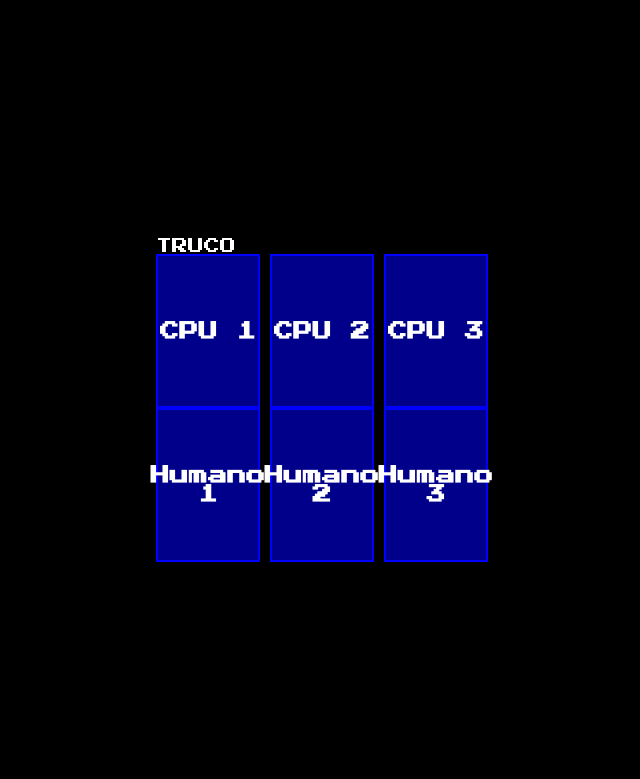
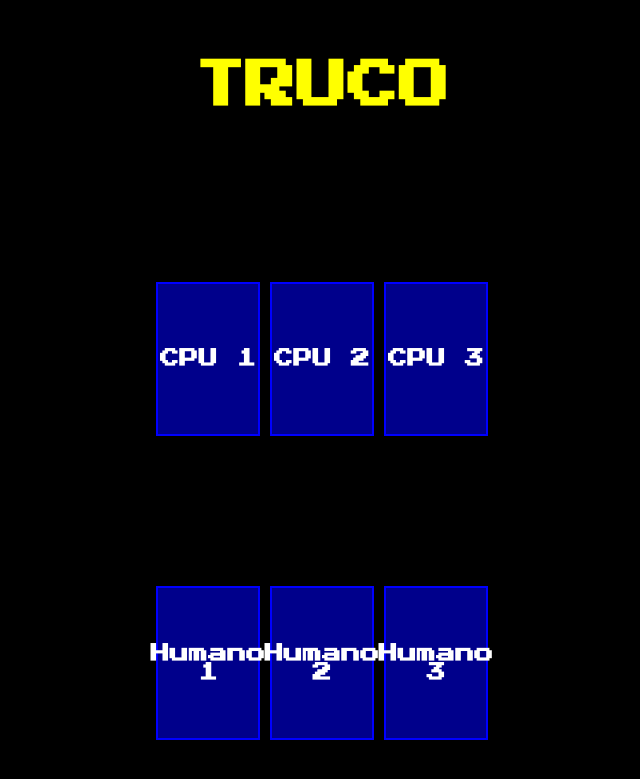
Before and after one commit to gustavojavier7/truco, a PHP site: page /index2.html in a window 1280 px wide. Shown: the top 779 px of the page, without its empty margins (318-958 px from the left). Run offline with PHP 8.4, Linux system fonts and the light colour scheme.

Commit message:
Update styles.css

```diff
--- a/styles.css
+++ b/styles.css
@@ -12,21 +12,20 @@ body {
     min-height: 100vh; /* Asegura que el body ocupa toda la altura */
 }
 
-.coin-slot {
-    background-color: #8B4513;
-    border: 0.2vw solid #A0522D;
-    color: black;
-    padding: 1vw;
-    text-align: center;
-    cursor: pointer;
-    font-size: 1.5vw;
-    margin: 10px auto; /* Centrar horizontalmente */
+.tablero {
+    display: flex; /* Organiza el contenido en columnas */
+    flex-direction: column; /* Dirección de los elementos: vertical */
+    align-items: center; /* Centra horizontalmente */
+    gap: 150px; /* Separación vertical entre las filas de cartas */
 }
 
-.credit-display {
+.truco-text {
+    font-size: 4vw;
+    font-weight: bold;
+    color: #FFFF00;
+    text-shadow: 0.2vw 0.2vw 0 #000;
     text-align: center;
-    font-size: 1.5vw;
-    margin-top: 20px;
+    margin-bottom: 20px; /* Espacio debajo del título */
 }
 
 .cartas-container {
@@ -55,6 +54,23 @@ body {
     transform: scale(1.1);
 }
 
+.coin-slot {
+    background-color: #8B4513;
+    border: 0.2vw solid #A0522D;
+    color: black;
+    padding: 1vw;
+    text-align: center;
+    cursor: pointer;
+    font-size: 1.5vw;
+    margin: 10px auto; /* Centrar horizontalmente */
+}
+
+.credit-display {
+    text-align: center;
+    font-size: 1.5vw;
+    margin-top: 20px;
+}
+
 .btn-action {
     background-color: #4CAF50;
     color: white;
```
